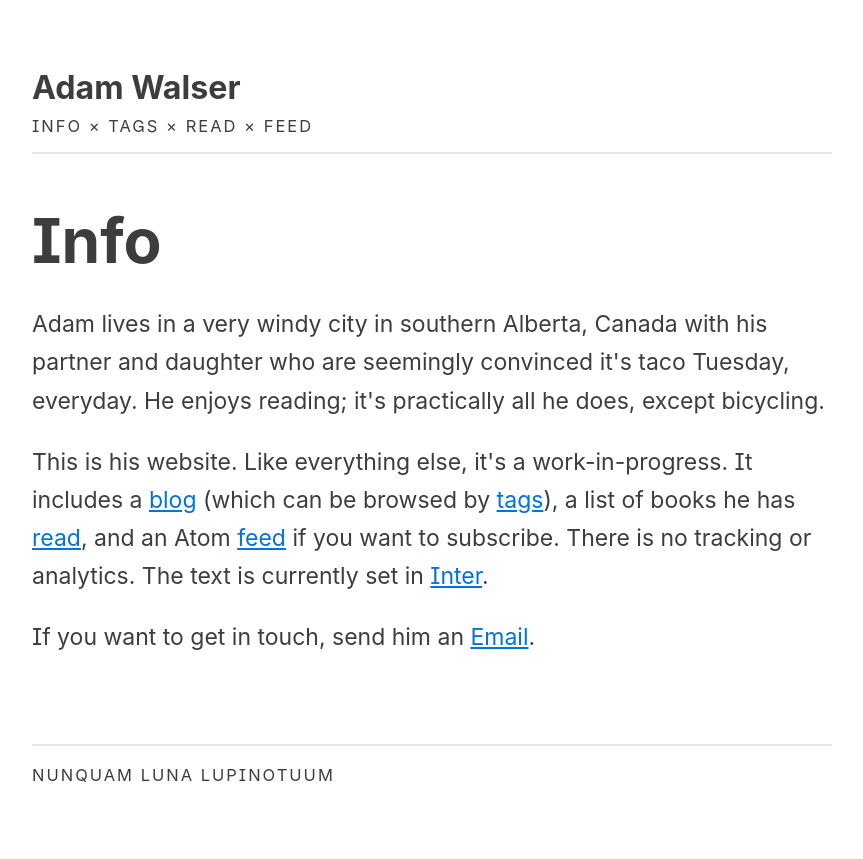
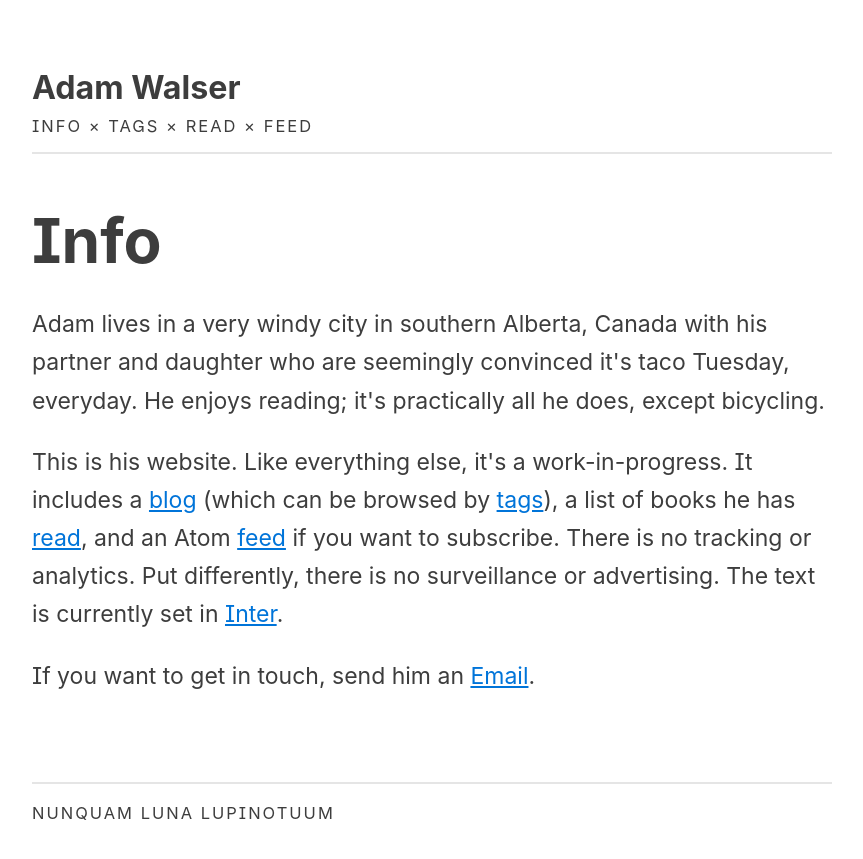
Before and after one commit to ajpwalser/ajpwalser.github.io, a Jekyll site: the page built from info.html, in a window 1280 px wide. Shown: the top 859 px of the page, without its empty margins (208-1071 px from the left). Built offline with Jekyll 4.4.1, drawn with Linux system fonts in a browser that asks for light colours; some web fonts are replaced.

Commit message:
Update info.html

```diff
--- a/info.html
+++ b/info.html
@@ -6,6 +6,6 @@
 
 <h2>Info</h2>
 <p class="first">Adam lives in a very windy city in southern Alberta, Canada with his partner and daughter who are seemingly convinced it's taco Tuesday, everyday. He enjoys reading; it's practically all he does, except bicycling.</p>
-<p>This is his website. Like everything else, it's a work-in-progress. It includes a <a href="https://ajpwalser.github.io/">blog</a> (which can be browsed by <a href="https://ajpwalser.github.io/tags/">tags</a>), a list of books he has <a href="https://ajpwalser.github.io/read/">read</a>, and an Atom <a href="https://ajpwalser.github.io/feed.xml">feed</a> if you want to subscribe. There is no tracking or analytics. The text is currently set in <a href="https://rsms.me/inter/">Inter</a>.</p>
+<p>This is his website. Like everything else, it's a work-in-progress. It includes a <a href="https://ajpwalser.github.io/">blog</a> (which can be browsed by <a href="https://ajpwalser.github.io/tags/">tags</a>), a list of books he has <a href="https://ajpwalser.github.io/read/">read</a>, and an Atom <a href="https://ajpwalser.github.io/feed.xml">feed</a> if you want to subscribe. There is no tracking or analytics. Put differently, there is no surveillance or advertising. The text is currently set in <a href="https://rsms.me/inter/">Inter</a>.</p>
 <p>If you want to get in touch, send him an <a href="mailto:ajpwalser@gmail.com">Email</a>.
 <div class="spacer"></div>
```
